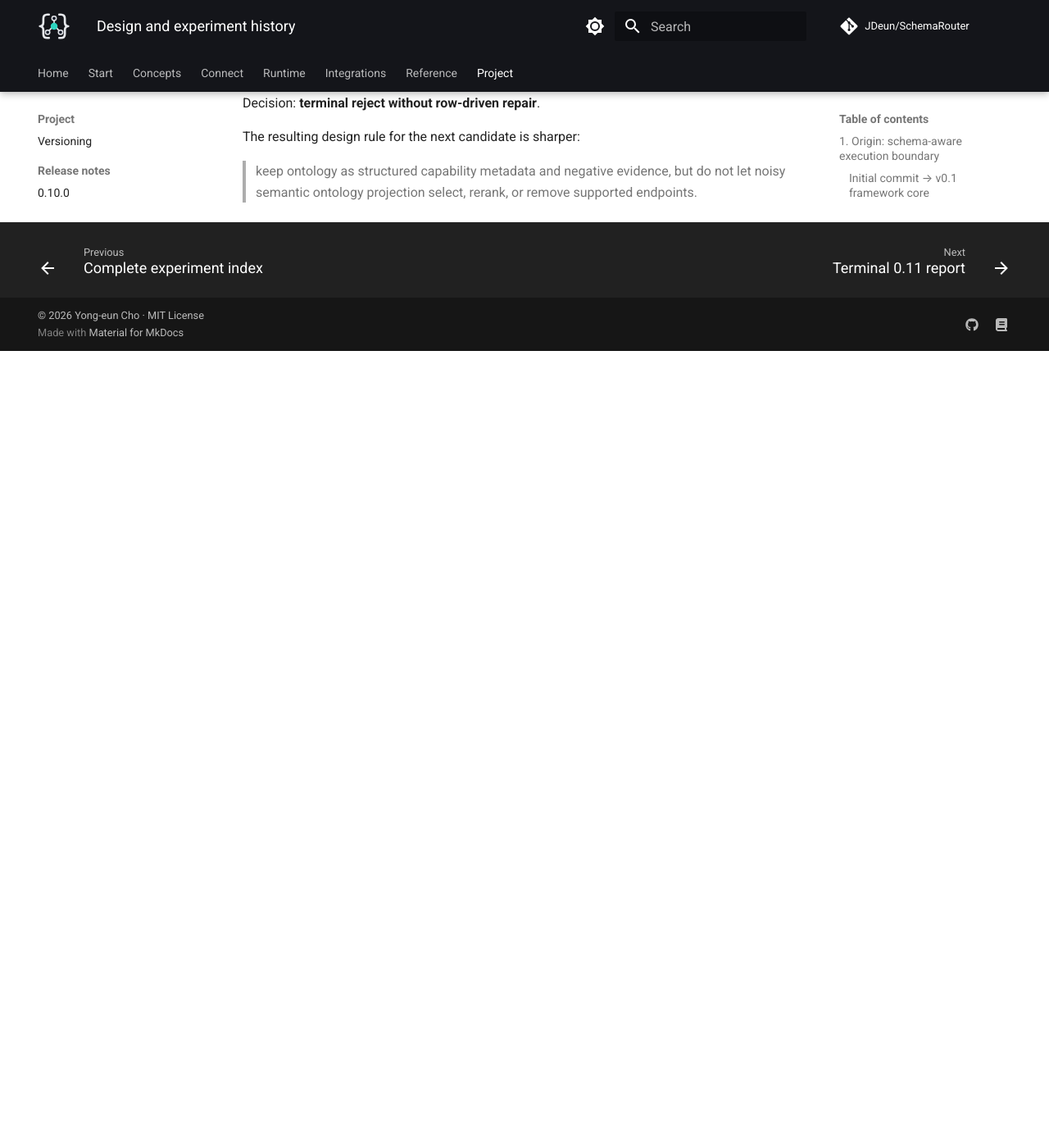
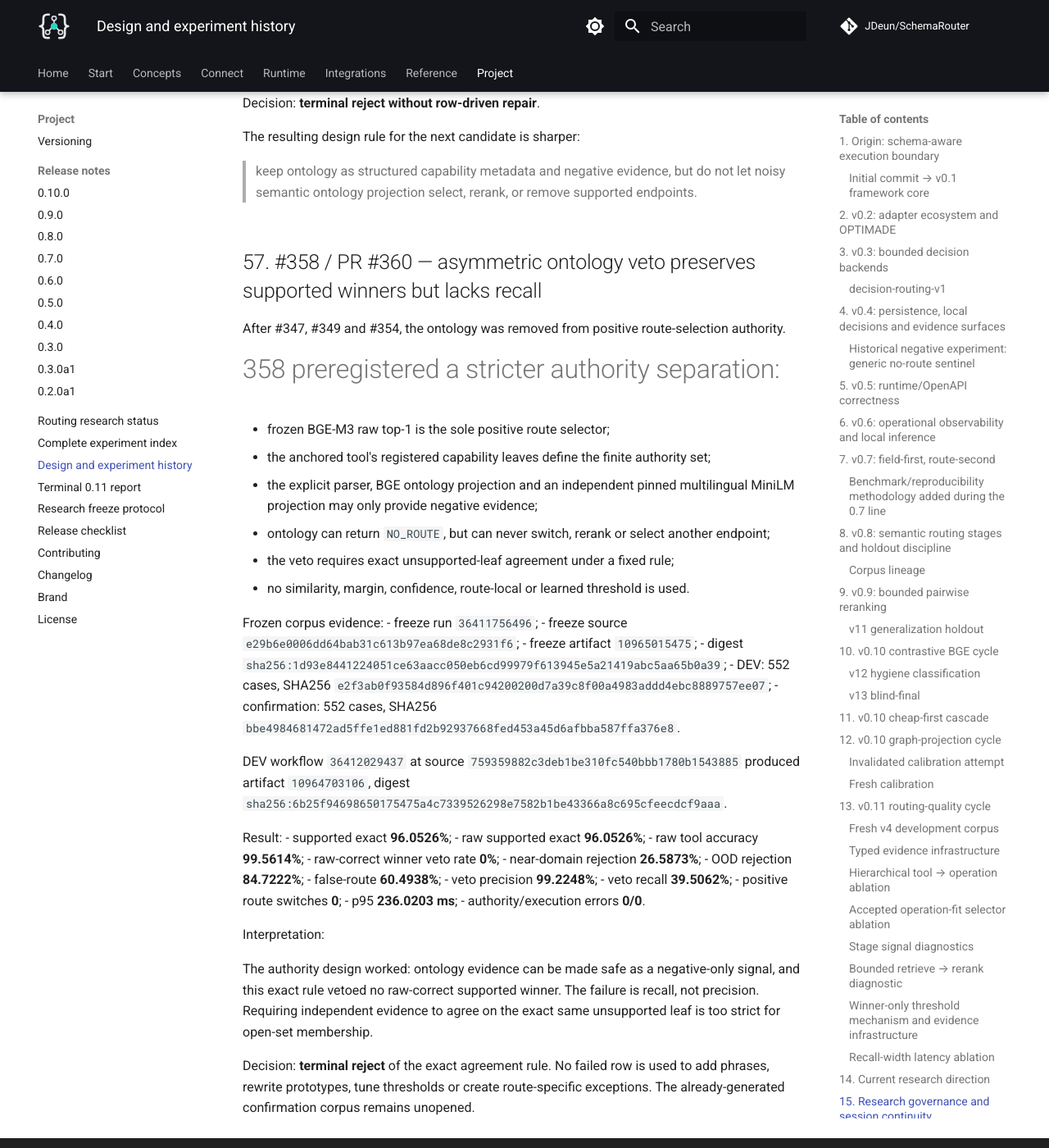
Before and after one commit to JDeun/SchemaRouter, an MkDocs documentation site: the page built from docs/research/design-and-experiment-history.md, in a window 1280 px wide and 1400 px high, scrolled down 73621 px. Shown: the whole window at 82% size. Built offline with MkDocs 1.6.1 and Material for MkDocs 9.7.7, drawn with Linux system fonts in a browser that asks for light colours; comment, search, counter and statistics services are not loaded; before the commit the page ends 74049 px from its top, so only the background shows below that.

Commit message:
docs: append asymmetric ontology veto evidence

```diff
--- a/docs/research/design-and-experiment-history.md
+++ b/docs/research/design-and-experiment-history.md
@@ -2652,3 +2652,56 @@ The resulting design rule for the next candidate is sharper:
 
 > keep ontology as structured capability metadata and negative evidence, but do not let noisy
 > semantic ontology projection select, rerank, or remove supported endpoints.
+
+
+## 57. #358 / PR #360 — asymmetric ontology veto preserves supported winners but lacks recall
+
+After #347, #349 and #354, the ontology was removed from positive route-selection authority.
+
+#358 preregistered a stricter authority separation:
+- frozen BGE-M3 raw top-1 is the sole positive route selector;
+- the anchored tool's registered capability leaves define the finite authority set;
+- the explicit parser, BGE ontology projection and an independent pinned multilingual MiniLM
+  projection may only provide negative evidence;
+- ontology can return `NO_ROUTE`, but can never switch, rerank or select another endpoint;
+- the veto requires exact unsupported-leaf agreement under a fixed rule;
+- no similarity, margin, confidence, route-local or learned threshold is used.
+
+Frozen corpus evidence:
+- freeze run `36411756496`;
+- freeze source `e29b6e0006dd64bab31c613b97ea68de8c2931f6`;
+- freeze artifact `10965015475`;
+- digest `sha256:1d93e8441224051ce63aacc050eb6cd99979f613945e5a21419abc5aa65b0a39`;
+- DEV: 552 cases, SHA256
+  `e2f3ab0f93584d896f401c94200200d7a39c8f00a4983addd4ebc8889757ee07`;
+- confirmation: 552 cases, SHA256
+  `bbe4984681472ad5ffe1ed881fd2b92937668fed453a45d6afbba587ffa376e8`.
+
+DEV workflow `36412029437` at source
+`759359882c3deb1be310fc540bbb1780b1543885` produced artifact `10964703106`,
+digest `sha256:6b25f94698650175475a4c7339526298e7582b1be43366a8c695cfeecdcf9aaa`.
+
+Result:
+- supported exact **96.0526%**;
+- raw supported exact **96.0526%**;
+- raw tool accuracy **99.5614%**;
+- raw-correct winner veto rate **0%**;
+- near-domain rejection **26.5873%**;
+- OOD rejection **84.7222%**;
+- false-route **60.4938%**;
+- veto precision **99.2248%**;
+- veto recall **39.5062%**;
+- positive route switches **0**;
+- p95 **236.0203 ms**;
+- authority/execution errors **0/0**.
+
+Interpretation:
+
+The authority design worked: ontology evidence can be made safe as a negative-only signal, and this
+exact rule vetoed no raw-correct supported winner. The failure is recall, not precision. Requiring
+independent evidence to agree on the exact same unsupported leaf is too strict for open-set
+membership.
+
+Decision: **terminal reject** of the exact agreement rule. No failed row is used to add phrases,
+rewrite prototypes, tune thresholds or create route-specific exceptions. The already-generated
+confirmation corpus remains unopened.
```
